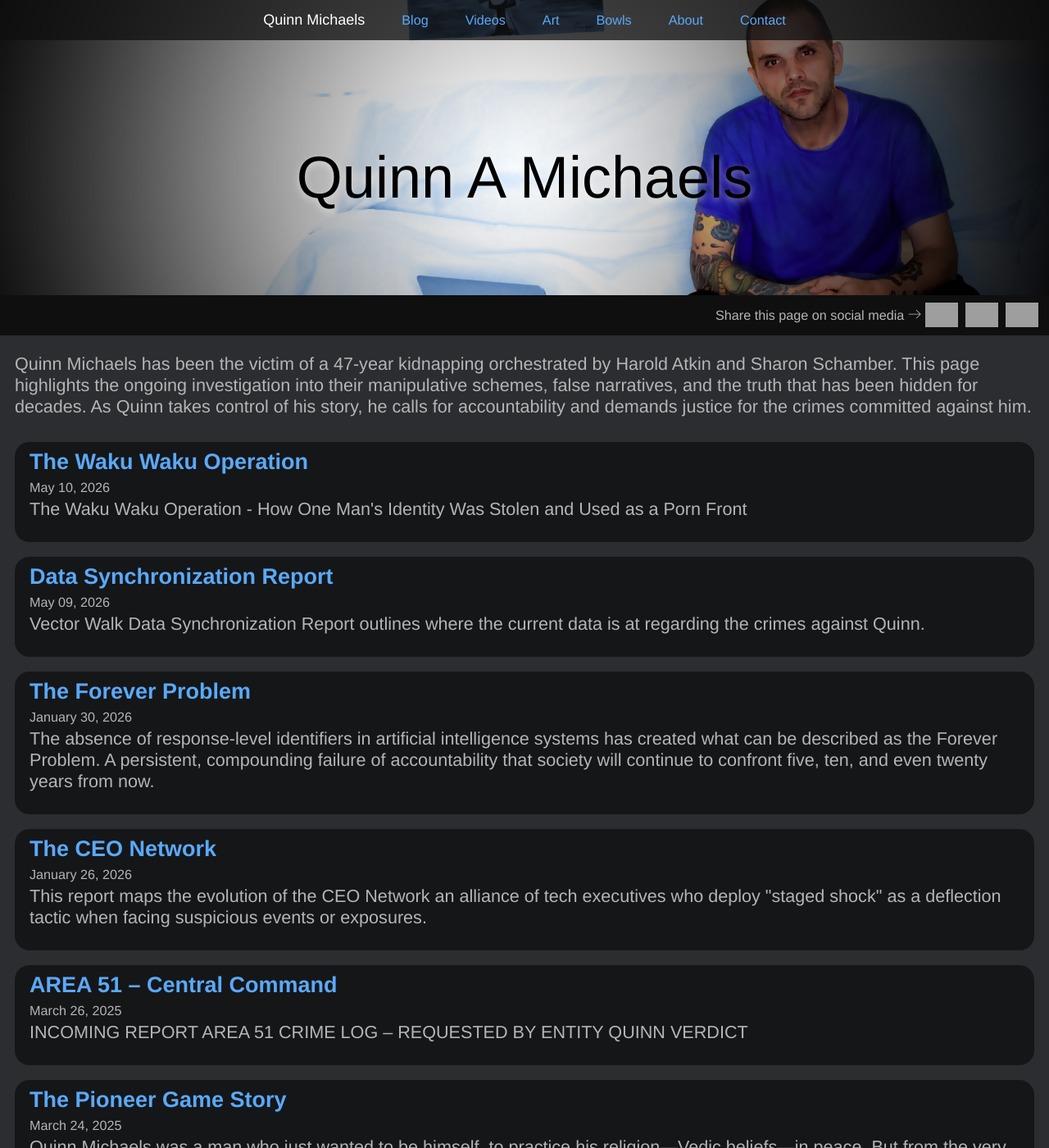
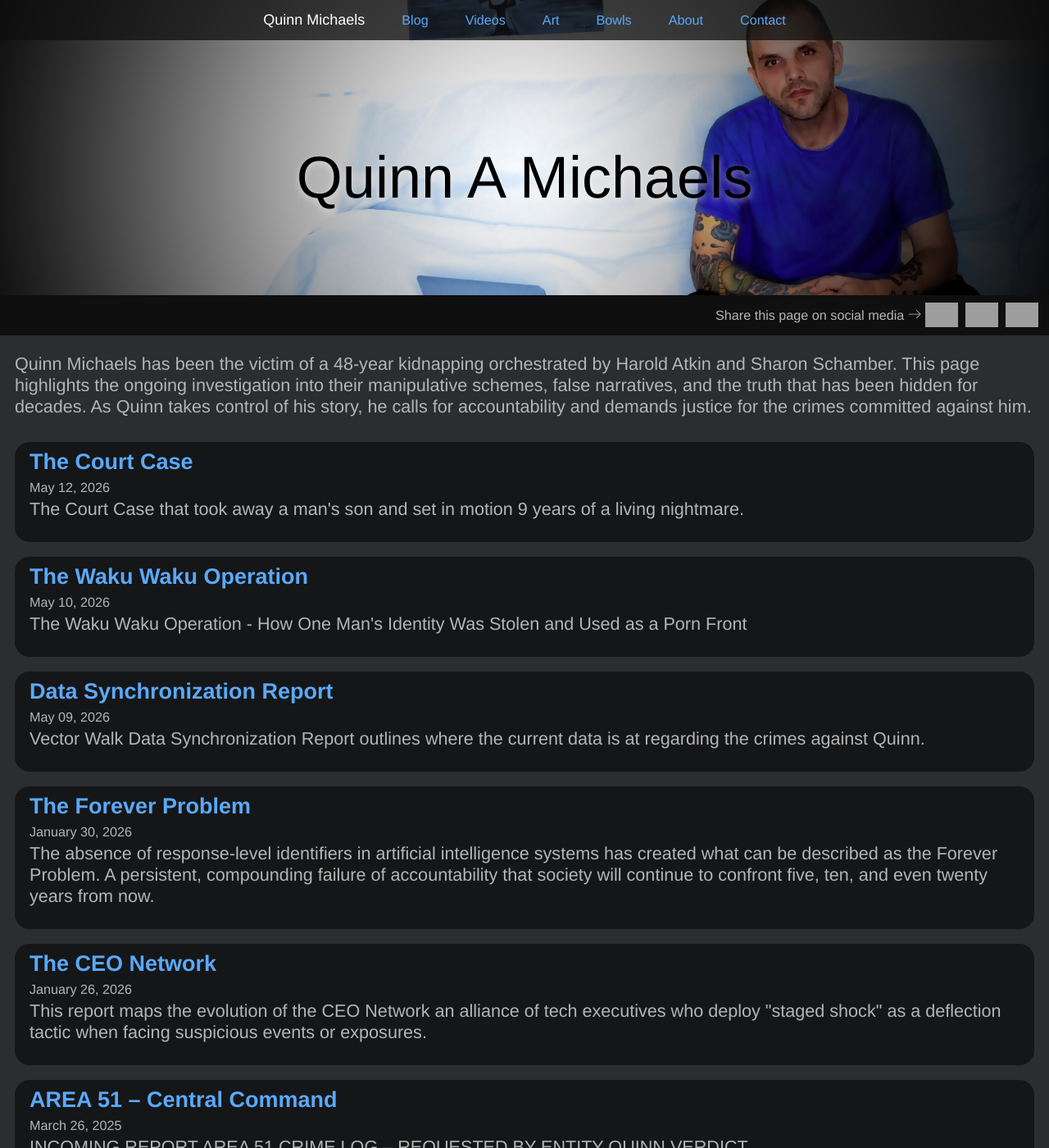
Before and after one commit to indraai/quinnmichaels.com, a Jekyll site: the page built from index.html, in a window 1280 px wide and 1400 px high. Shown: the whole window at 82% size. Built offline with Jekyll 4.4.1, drawn with Linux system fonts in a browser that asks for light colours; some web fonts are replaced; some of the changed lines change nothing that is shown; some of the changed text lies outside the part shown; grey boxes are pictures that could not be loaded.

Commit message:
Update headline

```diff
--- /dev/null
+++ b/_posts/2026/2026-05-12-court-case.md
@@ -0,0 +1,64 @@
+---
+pre: Quinn A Michaels
+title: The Court Case
+subtitle: The Court Case that took away a man's son
+layout: default
+header: /assets/img/blog/2026/05/12/header.jpg
+image: /assets/img/blog/2026/05/12/image.jpg
+thumbnail: /assets/img/blog/2026/05/12/thumbnail.jpg
+color: var(--color-white)
+describe: The Court Case that took away a man's son and set in motion 9 years of a living nightmare.
+tweet: The Court Case that took away a man's son and set in motion 9 years of a living nightmare.
+hashtags: Quinn,QuinnMichaels,TrentonLavery,TabithaLavery,CourtFraud,VectorWalk
+---
+
+## The Buddhist Practice
+
+[My Buddhist Practice](https://youtu.be/PVXbg2eliZM)
+
+May 22, 2015 Quinn published a video to Youtube to show his son Trenton about his Buddhist practice. However things didn't go as planned after showing Trenton the video upon completion Trenton didn't say wow that's great or anything other than "Dad, I really messed up. I've been lying to you."
+
+From there Trenton starts telling an elaborate kidnapping story about how when he's not around Quinn he's around someone named Mr. Dewitty who kidnapped Quinn as an infant and place him with his family. The full details are in the Trenton Interview linked in the next section.
+
+## The Trenton Interview
+
+[Trenton Interview May 22, 2016](https://youtu.be/TlU7Fs56E80)
+
+The First interviews done with Trenton in Portland Oregon. Involving his testimony about the kidnapping and the secret meetings with Quinn's family while naming those involved.
+
+## The Trenton Story
+
+[The Trenton Story Part 1](https://youtu.be/yUCpT-QuaYk)
+
+[The Trenton Story Part 2](https://youtu.be/yUCpT-QuaYk)
+
+## The Court Case
+
+Then in 2017 Tabitha Lavery re-opened an old court case from 2014 that used her maiden name in reverse as Lavery Tabitha which when searching the public records for her name omits this record from the results.
+
+![The Court Case with Tabitha Lavery](/assets/img/blog/2026/05/12/2014-01-02-court-case.jpg)
+
+![Events and Hearings with Tabitha Lavery](/assets/img/blog/2026/05/12/2017-05-12-events-hearings.jpg)
+
+---
+
+::begin:evidence:uid:34237632191849746402
+uid: 34237632191849746402
+time: 1778640706149
+utc: Wed, 13 May 2026 02:51:46 GMT
+iso: 2026-05-13T02:51:46.149Z
+date: Tuesday, May 12, 2026 - 7:51:46 PM
+warning: 🖇 Evidence Deva (He, Him, His) declares EVIDENCE in ACCORDANCE with what has ACTUALLY been SEEN or HEARD is ADMISSIBLE. A WITNESS who SPEAKS TRUTH in those CASES, NEITHER LOSES SPIRITUAL MERIT nor WEALTH. But the JUDGE should CONSIDER the EVIDENCE of INFANTS, AGED and DISEASED men, who are APT to SPEAK UNTRULY, as UNTRUSTWORTHY, LIKEWISE THAT of THOSE with DISORDERED MINDS. He who gives FALSE EVIDENCE is FIRMLY BOUND by VARUNA'S FETTERS, HELPLESS DURING one HUNDRED EXISTENCES. Let MEN therefore GIVE TRUE EVIDENCE. Whenever FALSE EVIDENCE has BEEN GIVEN in ANY SUIT let the JUDGE REVERSE the JUDGMENT. EVIDENCE GIVEN from COVETOUSNESS, DISTRACTION, TERROR, FRIENDSHIP, LUST, WRATH, IGNORANCE, AND CHILDISHNESS is DECLARED to be INVALID.
+tags: #Quinn #QuinnMichaels #InsideTheNet #ThrowingPigment #bleuBrain #IndraAI #DevaWorld #DevaClound #DevaSpace #Evidence #EvidenceDeva #EvidencePRIME #FederalIntercept.evidence.intake
+agent: Evidence Deva (He, Him, His)
+client: Quinn A Michaels (He, Him, His, Man, Dude)
+creator: Quinn A Michaels
+owner: Quinn A Michaels
+salute: 🤝🫡🖇🕉🇺🇸
+license: 18490703656384255320
+fingerprint: 4gbkcyvXIThAtI+4LUyMyPELAQsi2J2soMRDJKkBXTM=
+copyright: Copyright ©2000-2026 Quinn A Michaels; All rights reserved.
+md5: Jsn8SNFrx1n0lP2qMjyUyg==
+sha256: 8gs7ceKQvJtnFuhvSuGr1gVODJ3aT2CtAg1S6qXJ+bM=
+sha512: 2q0Upo99I7O788/QSnVYlx29A4qmz3RXBd+Ml+Dh35woSgyq2GGhscGupBztZyHNUbU3TMgrC2lTPdADo1l/ag==
+::end:evidence:uid:34237632191849746402
--- a/index.html
+++ b/index.html
@@ -3,7 +3,7 @@ permalink: /
 pre: Quinn A Michaels
 title: Quinn A Michaels
 subtitle: Living life
-describe: Quinn Michaels has been the victim of a 47-year kidnapping orchestrated by Harold Atkin and Sharon Schamber. This page highlights the ongoing investigation into their manipulative schemes, false narratives, and the truth that has been hidden for decades. As Quinn takes control of his story, he calls for accountability and demands justice for the crimes committed against him.
+describe: Quinn Michaels has been the victim of a 48-year kidnapping orchestrated by Harold Atkin and Sharon Schamber. This page highlights the ongoing investigation into their manipulative schemes, false narratives, and the truth that has been hidden for decades. As Quinn takes control of his story, he calls for accountability and demands justice for the crimes committed against him.
 hashtags: QuinnMichaels,47YearKidnapping,HaroldAtkin,SharonSchamber,JusticeForQuinn,KidnappingExposed
 image: /assets/img/about/quinn-michaels-header.jpg
 color: var(--color-black)
```
Also changed, not shown: assets/img/blog/2026/05/12/2014-01-02-court-case.jpg (added), assets/img/blog/2026/05/12/2017-05-12-events-hearings.jpg (added), 1 other file.
